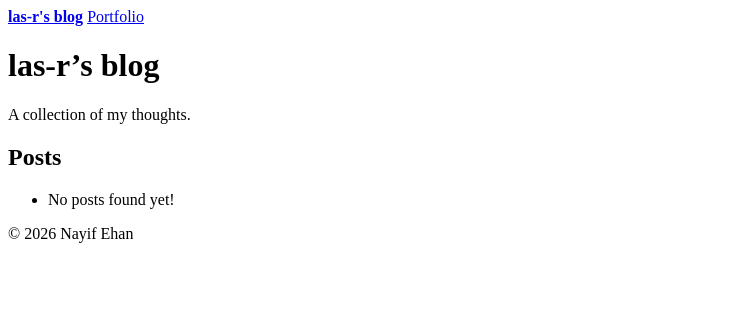
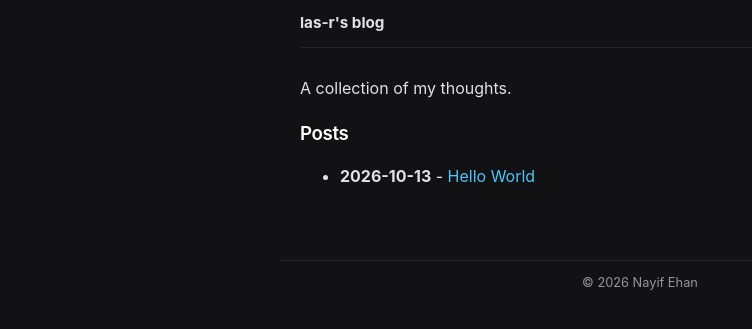
Before and after one commit to las-r/blog, a Jekyll site: the page built from index.md, in a window 1280 px wide. Shown: the top 329 px of the page, without its empty margins (0-752 px from the left). Built offline with Jekyll 4.4.1, drawn with Linux system fonts in a browser that asks for light colours.

Commit message:
Add proper styling and change up formatting a bit

```diff
--- a/_config.yml
+++ b/_config.yml
@@ -11,6 +11,7 @@ baseurl: "/blog"
 markdown: kramdown
 highlighter: rouge
 permalink: /:title/
+livereload: true
 
 # exclusions
 exclude:
--- a/_layouts/default.html
+++ b/_layouts/default.html
@@ -10,7 +10,7 @@
     <header>
         <nav>
             <a href="{{ '/' | relative_url }}"><strong>{{ site.title }}</strong></a>
-            <a href="https://las-r.github.io">Portfolio</a>
+            <!-- <a href="https://las-r.github.io">Portfolio</a> -->
         </nav>
     </header>
 
--- /dev/null
+++ b/_posts/2026-10-13-hello-world.md
@@ -0,0 +1,7 @@
+---
+layout: post
+title: "Hello World"
+date: 2026-10-13
+---
+
+Your markdown content goes here.
--- /dev/null
+++ b/assets/css/style.css
@@ -0,0 +1,147 @@
+/* global theme */
+:root {
+    --bg: #121214;
+    --surface: #1a1a1e;
+    --text: #e1e1e6;
+    --muted: #9494a1;
+    --accent: #4fc3f7;
+    --border: #24242b;
+}
+
+body {
+    background-color: var(--bg);
+    color: var(--text);
+    font-family: "Inter", "Segoe UI Variable Text", "SF Pro Text", -apple-system, sans-serif;
+    line-height: 1.5;
+    margin: 0;
+    padding: 0;
+}
+
+/* container */
+main, header, footer {
+    max-width: 680px;
+    margin: 0 auto;
+    padding: 1rem 1.25rem;
+}
+
+header, footer {
+    padding-top: 0.75rem;
+    padding-bottom: 0.75rem;
+}
+
+/* nav */
+nav {
+    display: flex;
+    justify-content: space-between;
+    align-items: center;
+    border-bottom: 1px solid var(--border);
+    padding-bottom: 0.75rem;
+}
+
+nav a {
+    color: var(--text);
+    text-decoration: none;
+    font-weight: 500;
+    font-size: 0.95rem;
+}
+
+nav a:hover {
+    color: var(--accent);
+}
+
+/* links */
+h1, h2, h3 {
+    color: #ffffff;
+    font-weight: 600;
+    letter-spacing: -0.02em;
+    margin-top: 1.25rem;
+    margin-bottom: 0.5rem;
+}
+
+h1 { font-size: 1.75rem; }
+h2 { font-size: 1.4rem; }
+
+a {
+    color: var(--accent);
+    text-decoration: none;
+}
+
+a:hover {
+    text-decoration: underline;
+}
+
+p {
+    margin-top: 0;
+    margin-bottom: 0.75rem;
+}
+
+/* post list */
+.post-list {
+    list-style: none;
+    padding: 0;
+    margin-top: 0.5rem;
+}
+
+.post-list li {
+    display: flex;
+    gap: 1rem;
+    margin-bottom: 0.5rem;
+    align-items: baseline;
+}
+
+.post-list time {
+    color: var(--muted);
+    font-family: "JetBrains Mono", "Fira Code", ui-monospace, monospace;
+    font-size: 0.85rem;
+    white-space: nowrap;
+}
+
+/* articles */
+article time {
+    display: block;
+    color: var(--muted);
+    margin-bottom: 1rem;
+    font-size: 0.9rem;
+}
+
+hr {
+    border: 0;
+    border-top: 1px solid var(--border);
+    margin: 1.25rem 0;
+}
+
+/* code highlighting */
+code, pre {
+    font-family: "JetBrains Mono", "Fira Code", ui-monospace, SFMono-Regular, monospace;
+    font-size: 0.85rem;
+    background-color: var(--surface);
+    border-radius: 4px;
+}
+
+code {
+    padding: 0.15rem 0.3rem;
+    color: #ff79c6;
+}
+
+pre {
+    padding: 0.75rem 1rem;
+    overflow-x: auto;
+    border: 1px solid var(--border);
+    margin-top: 0.5rem;
+    margin-bottom: 0.75rem;
+}
+
+pre code {
+    padding: 0;
+    color: inherit;
+    background-color: transparent;
+}
+
+/* footer */
+footer {
+    border-top: 1px solid var(--border);
+    color: var(--muted);
+    font-size: 0.8rem;
+    text-align: center;
+    margin-top: 2.5rem;
+}
--- a/index.md
+++ b/index.md
@@ -3,12 +3,11 @@ layout: default
 title: Home
 ---
 
-# las-r's blog
 A collection of my thoughts.
 
-## Posts
+### Posts
 {% for post in site.posts %}
-* **{{ post.date | date: "%Y-%m-%d" }}** — [{{ post.title }}]({{ post.url | relative_url }})
+* **{{ post.date | date: "%Y-%m-%d" }}** - [{{ post.title }}]({{ post.url | relative_url }})
 {% else %}
 * No posts found yet!
 {% endfor %}
```
Also changed, not shown: README.md.
